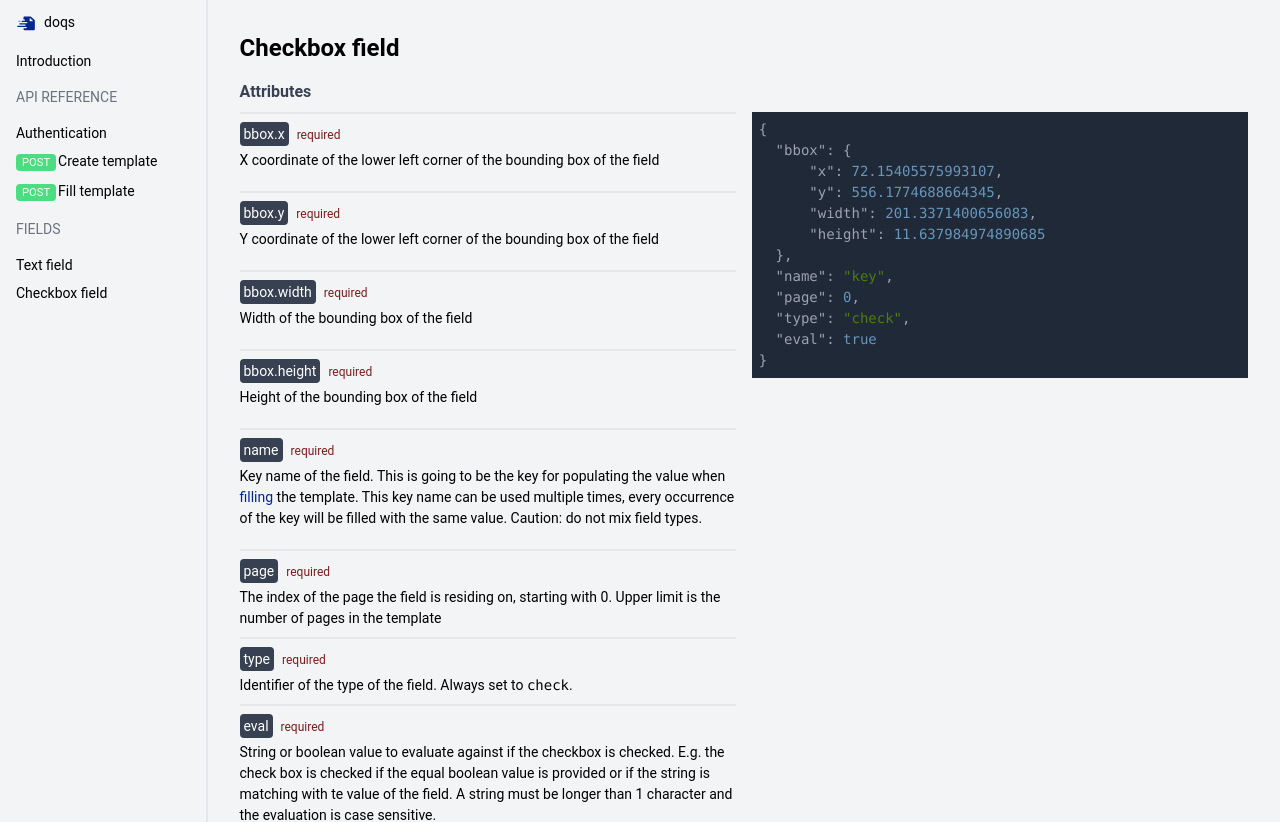
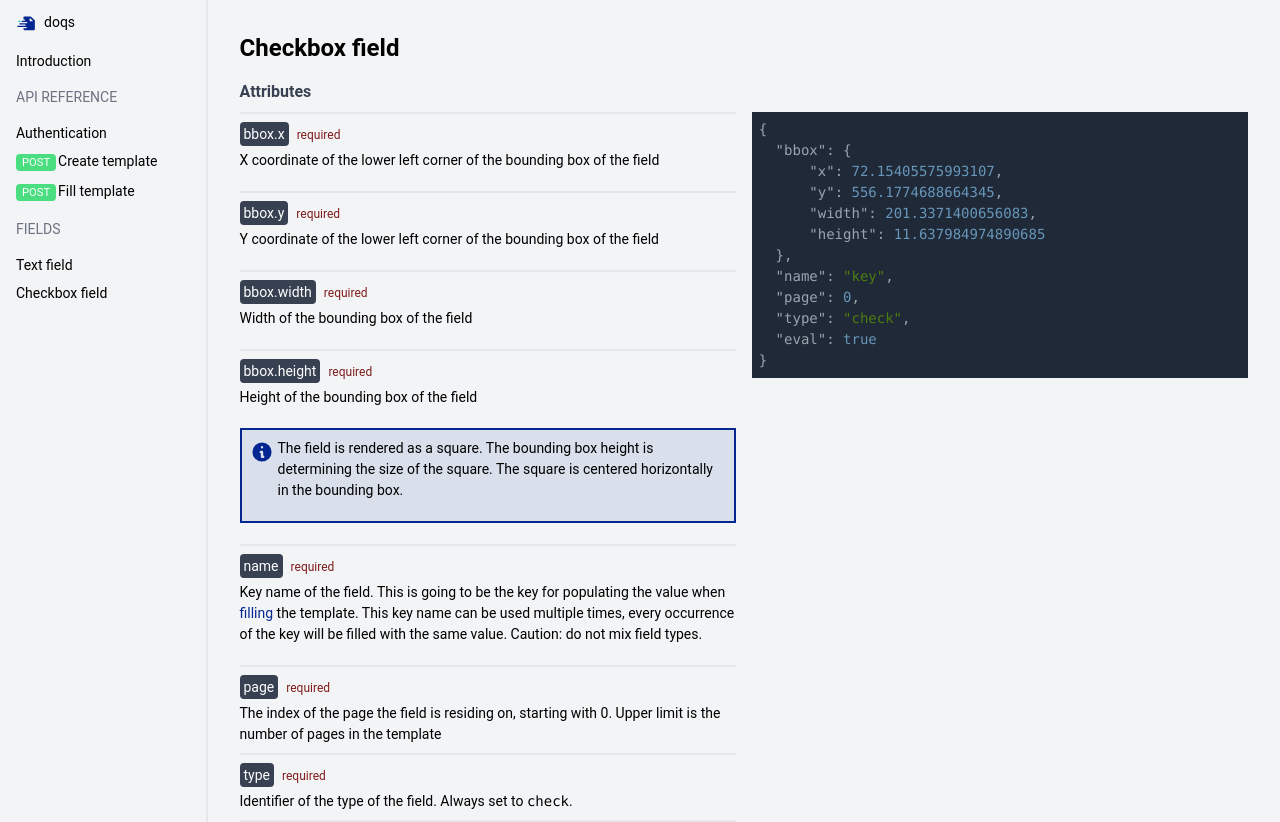
Before and after one commit to doqs-dev/docs, a Next.js app: page /fields/checkbox in a window 1280 px wide. Shown: the top 822 px of the page. Built offline with nearby package versions, Linux system fonts and the light colour scheme.

Commit message:
feat: callout

```diff
--- /dev/null
+++ b/components/callout.tsx
@@ -0,0 +1,20 @@
+import { PropsWithChildren } from "react";
+
+export const Callout = ({children}: PropsWithChildren<any>) => {
+
+  return (
+      <div className="flex border border-primary p-2 border-2 bg-primary/10">
+        <div className="text-primary mr-1 mt-0.5">
+          <svg xmlns="http://www.w3.org/2000/svg" className="h-6 w-6" viewBox="0 0 20 20" fill="currentColor">
+            <path fillRule="evenodd"
+                  d="M18 10a8 8 0 11-16 0 8 8 0 0116 0zm-7-4a1 1 0 11-2 0 1 1 0 012 0zM9 9a1 1 0 000 2v3a1 1 0 001 1h1a1 1 0 100-2v-3a1 1 0 00-1-1H9z"
+                  clipRule="evenodd"/>
+          </svg>
+        </div>
+        <div>
+          {children}
+        </div>
+      </div>
+  )
+
+};
--- a/pages/fields/checkbox.mdx
+++ b/pages/fields/checkbox.mdx
@@ -1,6 +1,6 @@
 import {Attribute} from "../../components/attribute"; import {Grid} from "../../components/grid"; import {
     SimpleCodeHighlighter
-} from "../../components/code-highlighter";
+} from "../../components/code-highlighter"; import {Callout} from "../../components/callout";
 
 
 # Checkbox field
@@ -20,6 +20,12 @@ import {Attribute} from "../../components/attribute"; import {Grid} from "../../
         <Attribute name="bbox.height" required="1">
             Height of the bounding box of the field
         </Attribute>
+
+        <Callout>
+            The field is rendered as a square. The bounding box height is determining the size of the square.
+            The square is centered horizontally in the bounding box.
+        </Callout>
+        <br/>
 
         <Attribute name="name" required="1">
             Key name of the field. This is going to be the key for populating the value when
```
